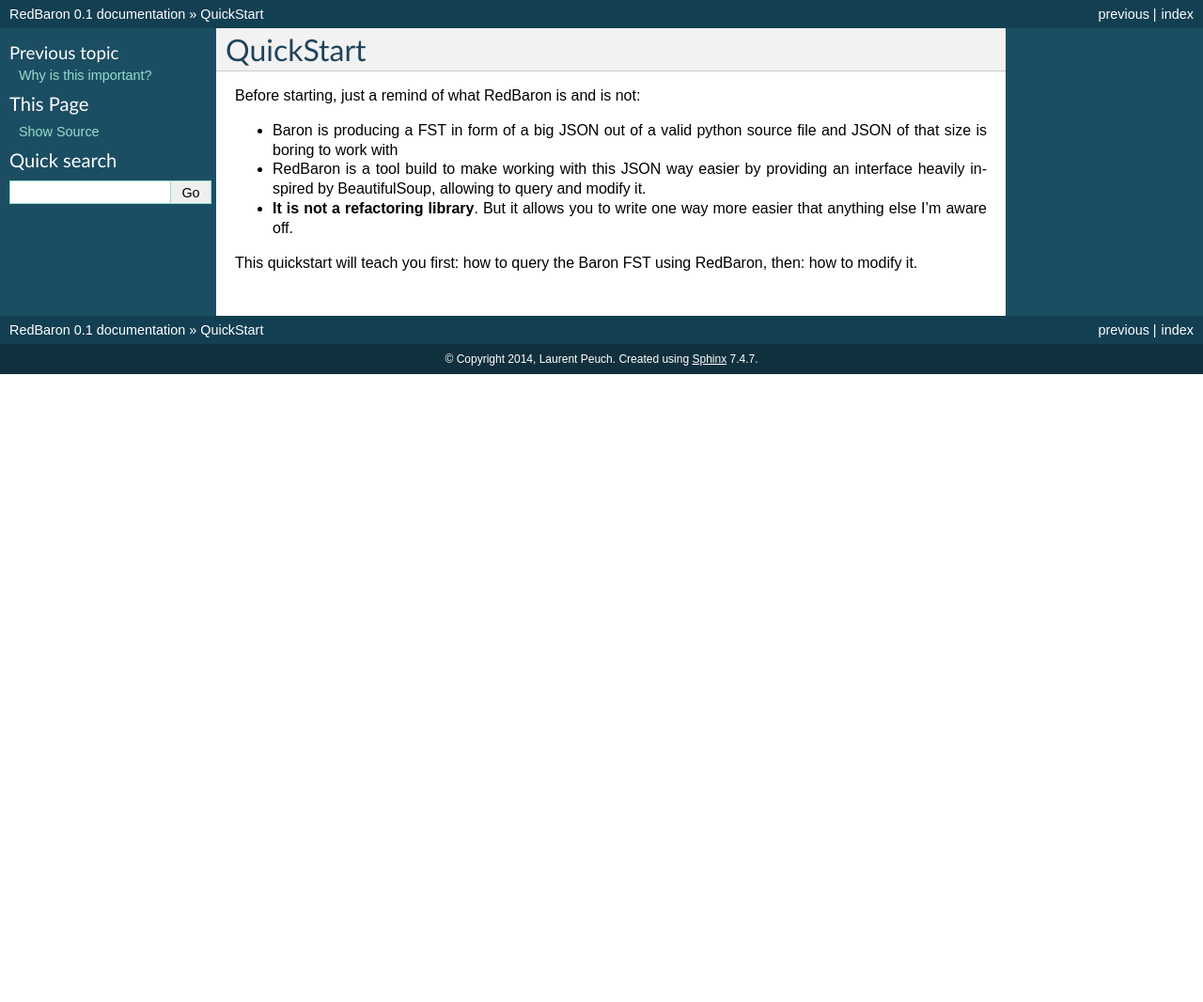
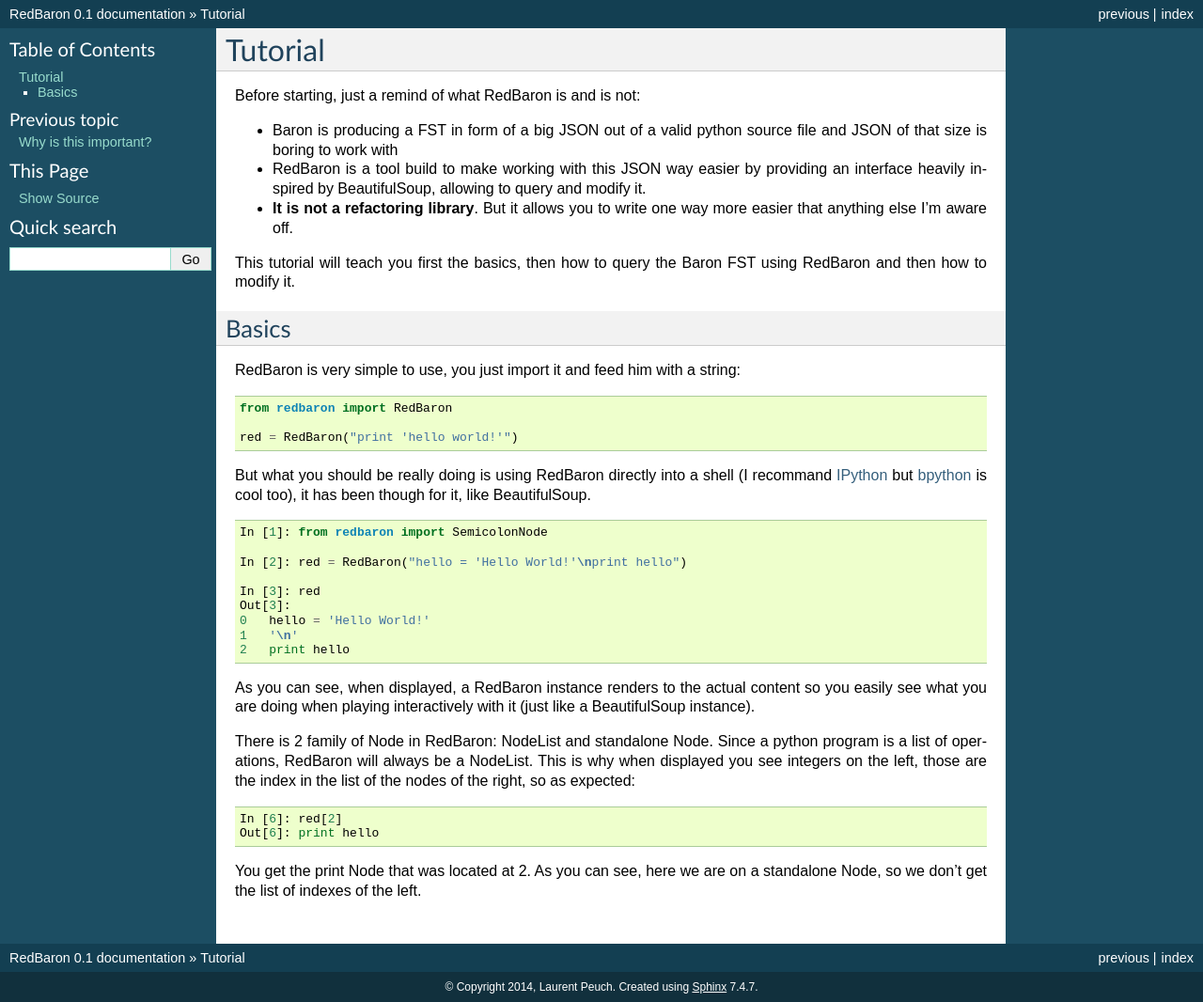
Before and after one commit to PyCQA/redbaron, a Sphinx documentation site: the page built from docs/quickstart.rst, in a window 1280 px wide. Shown: the whole page at 94% size. Built offline with Sphinx 7.4.7, drawn with Linux system fonts in a browser that asks for light colours; before the commit the page ends 900 px from its top, so only the background shows below that.

Commit message:
[doc] writing basic in tutorial

```diff
--- a/docs/quickstart.rst
+++ b/docs/quickstart.rst
@@ -1,5 +1,5 @@
-QuickStart
-==========
+Tutorial
+========
 
 Before starting, just a remind of what RedBaron is and is not:
 
@@ -7,5 +7,48 @@ Before starting, just a remind of what RedBaron is and is not:
 * RedBaron is a tool build to make working with this JSON way easier by providing an interface heavily inspired by BeautifulSoup, allowing to query and modify it.
 * **It is not a refactoring library**. But it allows you to write one way more easier that anything else I'm aware off.
 
-This quickstart will teach you first: how to query the Baron FST using
-RedBaron, then: how to modify it.
+This tutorial will teach you first the basics, then how to query the Baron FST using RedBaron and then how to modify it.
+
+Basics
+------
+
+RedBaron is very simple to use, you just import it and feed him with a string:
+
+::
+
+    from redbaron import RedBaron
+
+    red = RedBaron("print 'hello world!'")
+
+But what you should be really doing is using RedBaron directly into a shell (I
+recommand `IPython <http://ipython.org/>`_ but
+`bpython <http://bpython-interpreter.org/>`_ is cool too), it has been though
+for it, like BeautifulSoup.
+
+::
+
+    In [1]: from redbaron import SemicolonNode
+
+    In [2]: red = RedBaron("hello = 'Hello World!'\nprint hello")
+
+    In [3]: red
+    Out[3]:
+    0   hello = 'Hello World!'
+    1   '\n'
+    2   print hello
+
+As you can see, when displayed, a RedBaron instance renders to the actual
+content so you easily see what you are doing when playing interactively with it (just like a BeautifulSoup instance).
+
+There is 2 family of Node in RedBaron: NodeList and standalone Node. Since a
+python program is a list of operations, RedBaron will always be a NodeList.
+This is why when displayed you see integers on the left, those are the index in
+the list of the nodes of the right, so as expected:
+
+::
+
+    In [6]: red[2]
+    Out[6]: print hello
+
+You get the print Node that was located at 2. As you can see, here we are on a
+standalone Node, so we don't get the list of indexes of the left.
```
